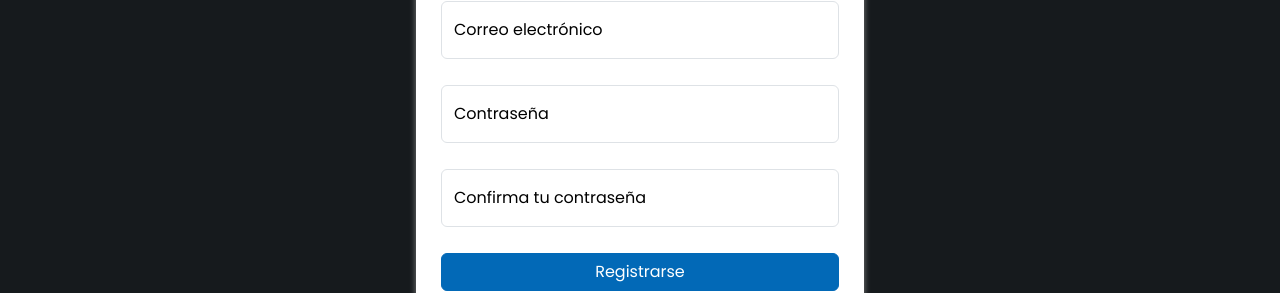
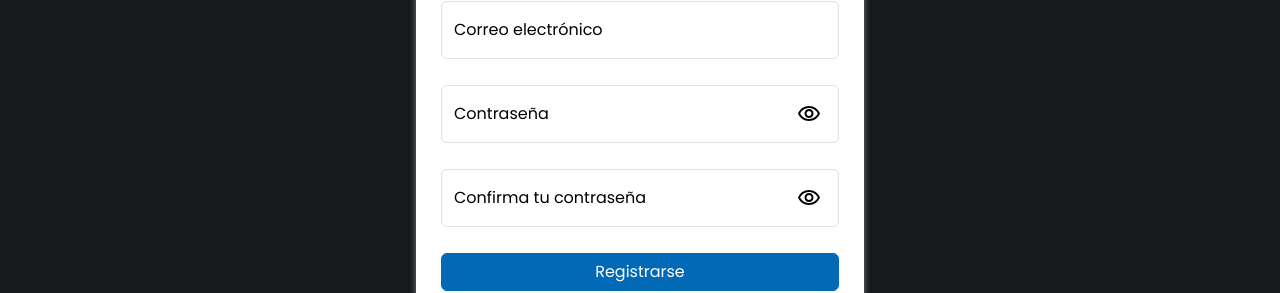
Before and after one commit to IV4NGM/movies-fullstack, a React (Vite) app in the folder movies-fullstack/: page /signup in a window 1280 px wide. Shown: the part 412-705 px from the top of the page. Built offline with nearby package versions, Linux system fonts and the light colour scheme; no server answers.

Commit message:
feat: Añadido componente ver contraseña

```diff
--- a/movies-fullstack/src/Components/LoginForm/LoginForm.jsx
+++ b/movies-fullstack/src/Components/LoginForm/LoginForm.jsx
@@ -8,6 +8,7 @@ import { toast } from 'react-toastify'
 import { useEffect } from 'react'
 
 import './LoginForm.scss'
+import PasswordFormInput from '../PasswordFormInput/PasswordFormInput'
 
 const LoginForm = ({ loginPage = true, initialState, setFormState }) => {
   const navigate = useNavigate()
@@ -71,9 +72,9 @@ const LoginForm = ({ loginPage = true, initialState, setFormState }) => {
             <label htmlFor='email'>Correo electrónico</label>
           </div>
           <p className='warning-text'>{errors.email?.message}</p>
-          <div className='form-floating'>
+          {/* <div className='form-floating form-password-input'>
             <input
-              type='password'
+              type={showPassword ? 'text' : 'password'}
               name='password'
               placeholder='contraseña'
               id='password'
@@ -82,8 +83,16 @@ const LoginForm = ({ loginPage = true, initialState, setFormState }) => {
               {...register('password')}
             />
             <label htmlFor='password'>Contraseña</label>
-          </div>
-          <p className='warning-text'>{errors.password?.message}</p>
+            <div className='form-password-input-toggler' onClick={() => setShowPassword(!showPassword)}>
+              <Tooltip title={showPassword ? 'Ocultar contraseña' : 'Mostrar contraseña'}>
+                <IconButton>
+                  {showPassword ? <VisibilityOffOutlinedIcon sx={{ color: 'black' }} /> : <VisibilityOutlinedIcon sx={{ color: 'black' }} />}
+                </IconButton>
+              </Tooltip>
+            </div>
+          </div> */}
+          <PasswordFormInput name='password' placeholder='contraseña' id='password' hasDefaultValue initialState={initialState} register={register} error={errors.password} />
+          {/* <p className='warning-text'>{errors.password?.message}</p> */}
 
           <button type='submit' className='btn btn-success btn-form space-down'>
             Iniciar Sesión
--- /dev/null
+++ b/movies-fullstack/src/Components/PasswordFormInput/PasswordFormInput.jsx
@@ -0,0 +1,36 @@
+import './PasswordFormInput.scss'
+import VisibilityOutlinedIcon from '@mui/icons-material/VisibilityOutlined'
+import VisibilityOffOutlinedIcon from '@mui/icons-material/VisibilityOffOutlined'
+import IconButton from '@mui/material/IconButton'
+import Tooltip from '@mui/material/Tooltip'
+import { useState } from 'react'
+
+const PasswordFormInput = ({ name, placeholder, id, label = 'Contraseña', hasDefaultValue = false, initialState = {}, register, error }) => {
+  const [showPassword, setShowPassword] = useState(false)
+  return (
+    <>
+      <div className='form-floating form-password-input'>
+        <input
+          type={showPassword ? 'text' : 'password'}
+          name={name}
+          placeholder={placeholder}
+          id={id}
+          className='form-control'
+          defaultValue={hasDefaultValue ? initialState?.password : ''}
+          {...register(id)}
+        />
+        <label htmlFor={id}>{label}</label>
+        <div className='form-password-input-toggler' onClick={() => setShowPassword(!showPassword)}>
+          <Tooltip title={showPassword ? 'Ocultar contraseña' : 'Mostrar contraseña'}>
+            <IconButton>
+              {showPassword ? <VisibilityOffOutlinedIcon sx={{ color: 'black' }} /> : <VisibilityOutlinedIcon sx={{ color: 'black' }} />}
+            </IconButton>
+          </Tooltip>
+        </div>
+      </div>
+      <p className='warning-text'>{error?.message}</p>
+    </>
+  )
+}
+
+export default PasswordFormInput
--- /dev/null
+++ b/movies-fullstack/src/Components/PasswordFormInput/PasswordFormInput.scss
@@ -0,0 +1,13 @@
+.form-password-input {
+  position: relative;
+  &-toggler {
+    position: absolute;
+    right: 10px;
+    top: 50%;
+    transform: translateY(-50%);
+    cursor: pointer;
+    z-index: 5;
+    background-color: white;
+    border-radius: 50%;
+  }
+}
--- a/movies-fullstack/src/Components/UserInfoComponents/Security.jsx
+++ b/movies-fullstack/src/Components/UserInfoComponents/Security.jsx
@@ -11,6 +11,7 @@ import LoopOutlinedIcon from '@mui/icons-material/LoopOutlined'
 import CancelOutlinedIcon from '@mui/icons-material/CancelOutlined'
 import DeleteOutlineOutlinedIcon from '@mui/icons-material/DeleteOutlineOutlined'
 import WarningAmberOutlinedIcon from '@mui/icons-material/WarningAmberOutlined'
+import PasswordFormInput from '../PasswordFormInput/PasswordFormInput'
 
 const Security = ({ show = false, setSelectedAction }) => {
   const navigate = useNavigate()
@@ -69,7 +70,7 @@ const Security = ({ show = false, setSelectedAction }) => {
         <form
           onSubmit={handleSubmit(onSubmit)}
         >
-          <div className='form-floating'>
+          {/* <div className='form-floating'>
             <input
               type='password'
               name='password'
@@ -80,9 +81,10 @@ const Security = ({ show = false, setSelectedAction }) => {
             />
             <label htmlFor='password'>Contraseña actual</label>
           </div>
-          <p className='warning-text'>{errors.password?.message}</p>
+          <p className='warning-text'>{errors.password?.message}</p> */}
+          <PasswordFormInput name='password' placeholder='contraseña' label='Contraseña actual' id='password' register={register} error={errors.password} />
 
-          <div className='form-floating'>
+          {/* <div className='form-floating'>
             <input
               type='password'
               name='new_password'
@@ -93,9 +95,10 @@ const Security = ({ show = false, setSelectedAction }) => {
             />
             <label htmlFor='new_password'>Nueva contraseña</label>
           </div>
-          <p className='warning-text'>{errors.new_password?.message}</p>
+          <p className='warning-text'>{errors.new_password?.message}</p> */}
+          <PasswordFormInput name='new_password' placeholder='nueva contraseña' label='Nueva contraseña' id='new_password' register={register} error={errors.new_password} />
 
-          <div className='form-floating'>
+          {/* <div className='form-floating'>
             <input
               type='password'
               name='confirm_password'
@@ -106,7 +109,8 @@ const Security = ({ show = false, setSelectedAction }) => {
             />
             <label htmlFor='confirm_password'>Confirma tu contraseña</label>
           </div>
-          <p className='warning-text'>{errors.confirm_password?.message}</p>
+          <p className='warning-text'>{errors.confirm_password?.message}</p> */}
+          <PasswordFormInput name='confirm_password' placeholder='confirma tu contraseña' label='Confirma tu contraseña' id='confirm_password' register={register} error={errors.confirm_password} />
 
           {/* <select name='logout' className='form-select' id='logout' {...register('logout')}>
             <option value='true'>Cerrar sesión de todos los dispositivos</option>
--- a/movies-fullstack/src/Pages/Signup.jsx
+++ b/movies-fullstack/src/Pages/Signup.jsx
@@ -7,6 +7,7 @@ import { useSelector, useDispatch } from 'react-redux'
 import { toast } from 'react-toastify'
 import { reset, register as registerUser } from '@/Features/Auth/authSlice'
 import Spinner from '@/Components/Spinner/Spinner'
+import PasswordFormInput from '@/Components/PasswordFormInput/PasswordFormInput'
 
 const Signup = () => {
   const navigate = useNavigate()
@@ -94,7 +95,7 @@ const Signup = () => {
             </div>
             <p className='warning-text'>{errors.email?.message}</p>
 
-            <div className='form-floating'>
+            {/* <div className='form-floating'>
               <input
                 type='password'
                 name='password'
@@ -105,9 +106,10 @@ const Signup = () => {
               />
               <label htmlFor='password'>Contraseña</label>
             </div>
-            <p className='warning-text'>{errors.password?.message}</p>
+            <p className='warning-text'>{errors.password?.message}</p> */}
+            <PasswordFormInput name='password' placeholder='contraseña' id='password' register={register} error={errors.password} />
 
-            <div className='form-floating'>
+            {/* <div className='form-floating'>
               <input
                 type='password'
                 name='confirm_password'
@@ -118,7 +120,8 @@ const Signup = () => {
               />
               <label htmlFor='confirm_password'>Confirma tu contraseña</label>
             </div>
-            <p className='warning-text'>{errors.confirm_password?.message}</p>
+            <p className='warning-text'>{errors.confirm_password?.message}</p> */}
+            <PasswordFormInput name='confirm_password' placeholder='contraseña' label='Confirma tu contraseña' id='confirm_password' register={register} error={errors.confirm_password} />
 
             <button type='submit' className='btn btn-success btn-form'>
               Registrarse
```
